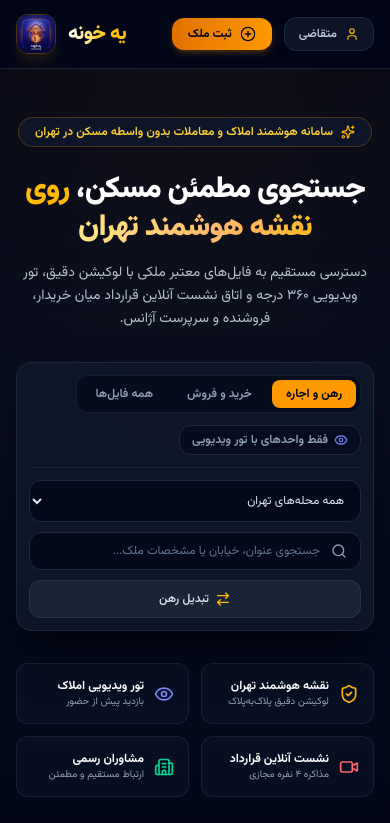
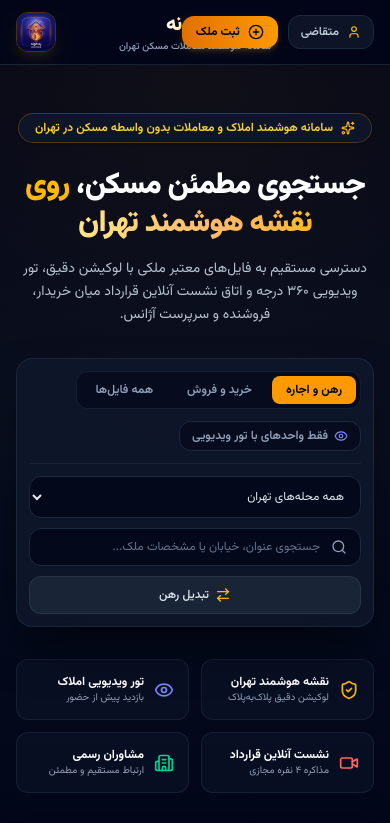
Before and after one commit to yekoocheapp/yekhoone, a Next.js app: page / in a window 390 px wide. Shown: the top 823 px of the page. Built offline with nearby package versions, Linux system fonts and the light colour scheme.

Commit message:
refactor(header): center brand name and introduction, standalone logo on left

```diff
--- a/src/app/page.tsx
+++ b/src/app/page.tsx
@@ -78,14 +78,14 @@ export default function HomePage() {
   return (
     <div className="min-h-screen bg-slate-950 text-slate-100 flex flex-col font-sans">
       {/* ==================== HEADER ==================== */}
-      <header className="sticky top-0 z-40 bg-slate-950/90 backdrop-blur-md border-b border-slate-800/80 px-4 lg:px-8 py-3.5 transition-all">
-        <div className="max-w-7xl mx-auto flex items-center justify-between gap-4">
-          {/* User Sign-in / Profile Pill & Action CTA (Swapped to Right side) */}
-          <div className="flex items-center gap-3 shrink-0">
+      <header className="sticky top-0 z-40 bg-slate-950/90 backdrop-blur-md border-b border-slate-800/80 px-4 lg:px-8 py-3 transition-all">
+        <div className="max-w-7xl mx-auto flex items-center justify-between gap-4 relative">
+          {/* User Sign-in / Profile Pill & Action CTA (Right side in RTL) */}
+          <div className="flex items-center gap-2.5 sm:gap-3 shrink-0 z-10">
             {/* Sign in / Profile Pill */}
             <Link
               href="/profile"
-              className="flex items-center gap-2 px-3.5 py-2 rounded-xl bg-slate-900/90 hover:bg-slate-800 border border-slate-800 text-xs text-slate-300 hover:text-white transition-all shadow-sm"
+              className="flex items-center gap-2 px-3 sm:px-3.5 py-2 rounded-xl bg-slate-900/90 hover:bg-slate-800 border border-slate-800 text-xs text-slate-300 hover:text-white transition-all shadow-sm"
               title="پروفایل کاربری و ورود"
             >
               <User className="w-3.5 h-3.5 text-amber-400" />
@@ -101,18 +101,27 @@ export default function HomePage() {
             {/* Register Property Button */}
             <button
               onClick={() => setSubmitModalOpen(true)}
-              className="flex items-center gap-2 px-4 py-2 rounded-xl bg-gradient-to-l from-amber-500 to-amber-600 hover:from-amber-400 text-slate-950 font-bold text-xs sm:text-sm shadow-md shadow-amber-500/20 transition-all hover:scale-105"
+              className="flex items-center gap-2 px-3.5 sm:px-4 py-2 rounded-xl bg-gradient-to-l from-amber-500 to-amber-600 hover:from-amber-400 text-slate-950 font-bold text-xs sm:text-sm shadow-md shadow-amber-500/20 transition-all hover:scale-105"
             >
               <PlusCircle className="w-4 h-4" />
               <span>ثبت ملک</span>
             </button>
           </div>
 
-          {/* Logo & Brand Identity (Swapped to Left side - Only Logo and Name) */}
-          <Link href="/" className="flex items-center gap-3 group shrink-0">
-            <span className="text-xl font-black tracking-tight bg-gradient-to-l from-amber-400 via-amber-300 to-white bg-clip-text text-transparent">
-              یه خونه
-            </span>
+          {/* Middle: Brand Name [یه خونه] & Introduction of the App */}
+          <div className="absolute left-1/2 top-1/2 -translate-x-1/2 -translate-y-1/2 flex flex-col items-center text-center pointer-events-auto">
+            <Link href="/" className="group">
+              <span className="text-xl sm:text-2xl font-black tracking-tight bg-gradient-to-l from-amber-400 via-amber-300 to-white bg-clip-text text-transparent">
+                یه خونه
+              </span>
+            </Link>
+            <p className="text-[10px] sm:text-[11px] text-slate-400 font-medium whitespace-nowrap">
+              سامانه هوشمند معاملات مسکن تهران
+            </p>
+          </div>
+
+          {/* Left side in RTL: Standalone Logo Only (No text beside it) */}
+          <Link href="/" className="group shrink-0 z-10" title="صفحه اصلی یه خونه">
             <div className="relative w-10 h-10 rounded-xl overflow-hidden shadow-lg shadow-amber-500/10 border border-amber-500/30 group-hover:scale-105 transition-transform">
               <Image
                 src="/logo.jpg"
```
